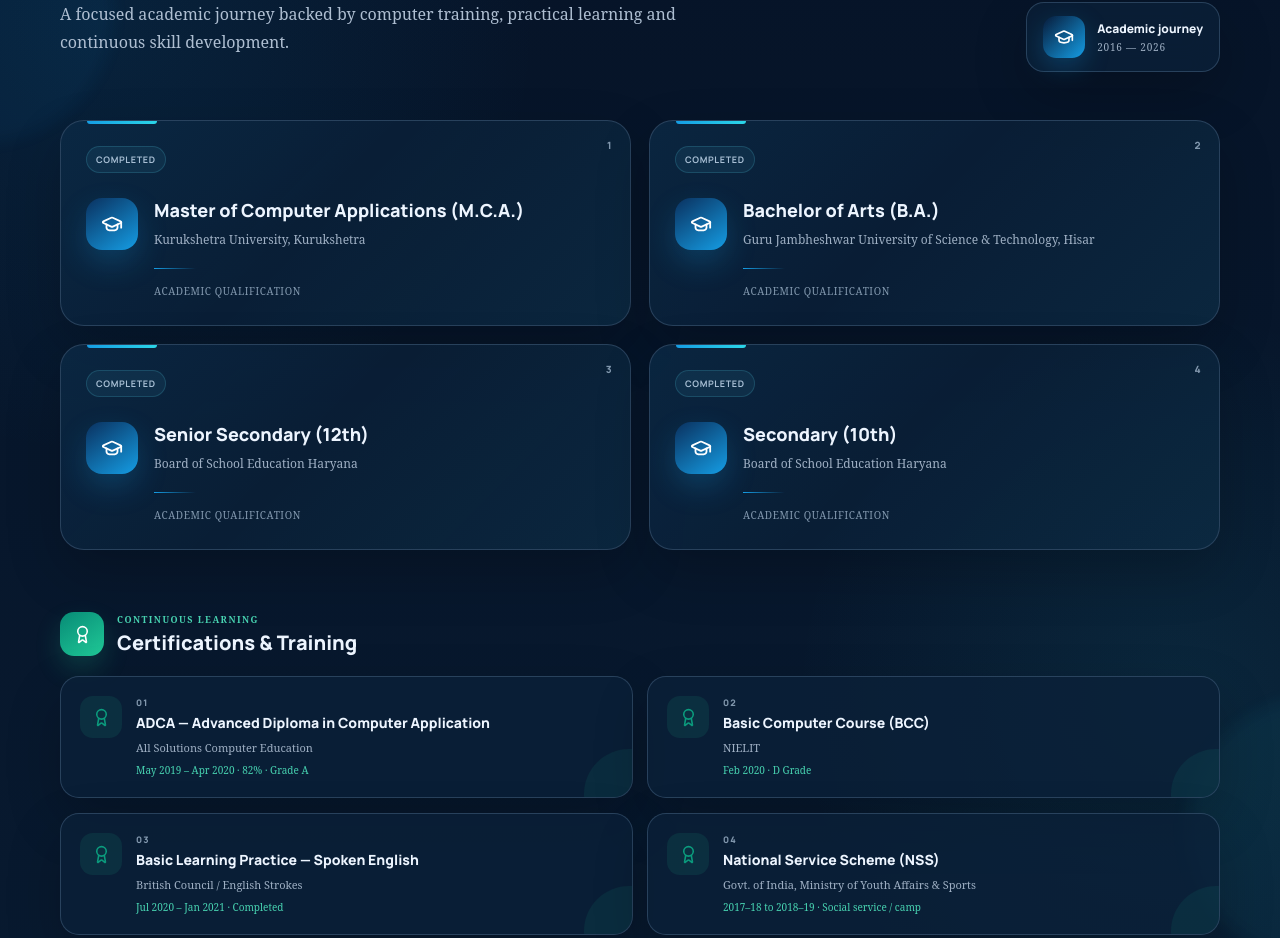
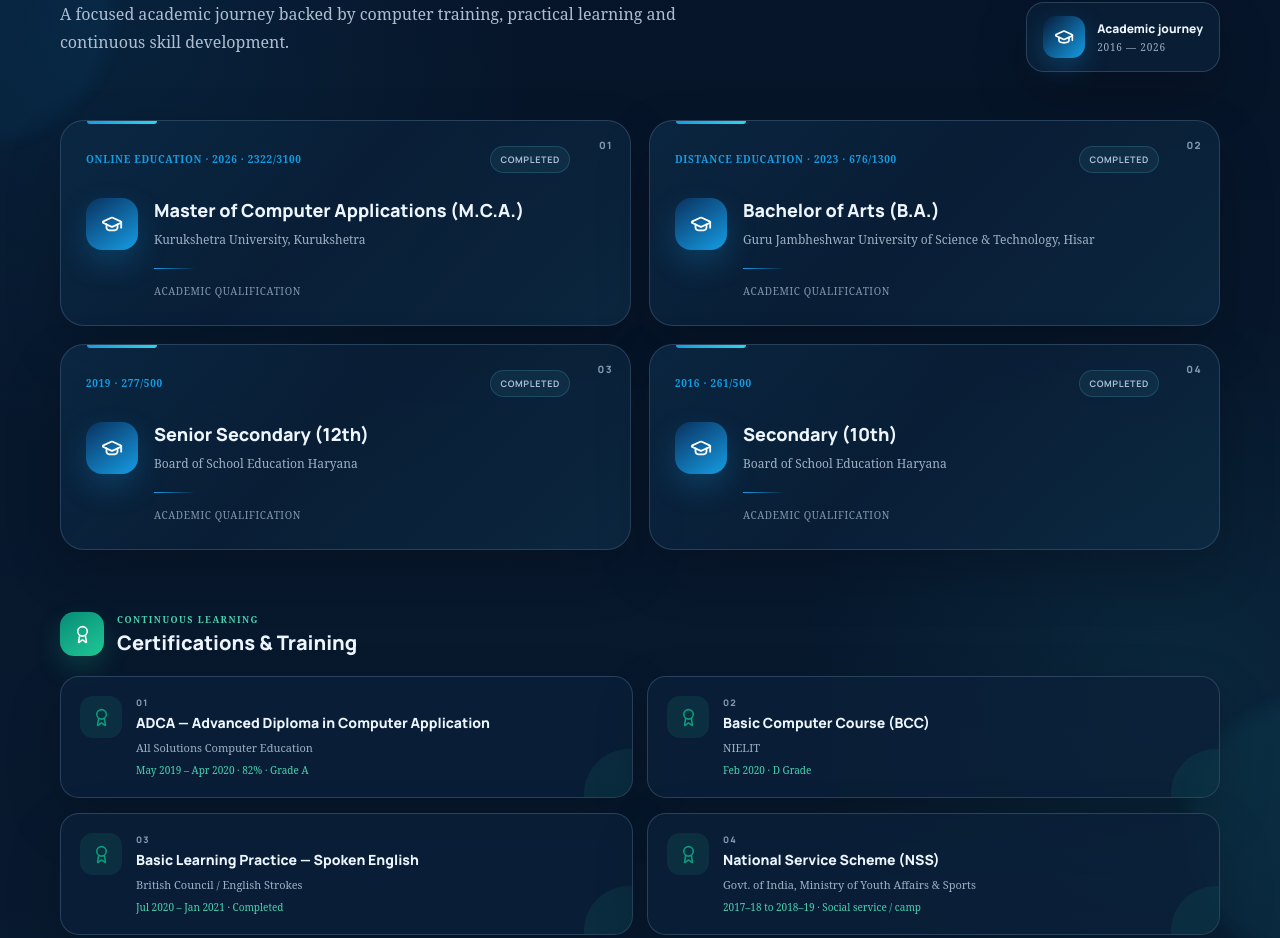
Before and after one commit to kamalgoyal2910-bit/kamal-goyal-portfolio, a React (Vite) app: page / in a window 1280 px wide. Shown: the part 3968-4906 px from the top of the page. Built offline with nearby package versions, Linux system fonts and the light colour scheme.

Commit message:
Change latest to completed

```diff
--- a/src/main.jsx
+++ b/src/main.jsx
@@ -326,10 +326,10 @@ function App() {
               <div className="edu-timeline-line" />
               {education.map((row, i) => (
                 <article className="edu-card-premium" key={row[0]} style={{ '--edu-delay': `${i * 120}ms` }}>
-                  <div className="edu-number">{String(i + 1).padStart(0, '0')}</div>
+                  <div className="edu-number">{String(i + 1).padStart(2, '0')}</div>
                   <div className="edu-card-inner">
                     <div className="edu-card-top">
-
+                      <span className="edu-period">{row[2]}</span>
                       <span className="edu-status">Completed</span>
                     </div>
                     <div className="edu-main">
```
